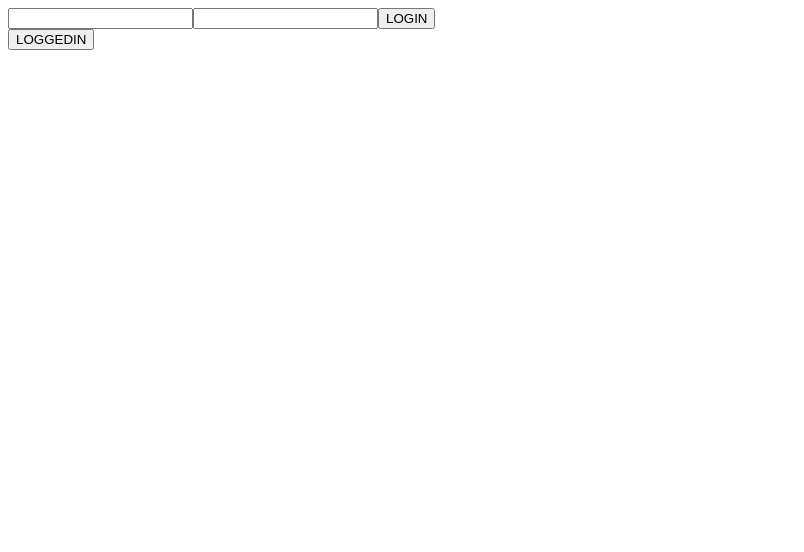
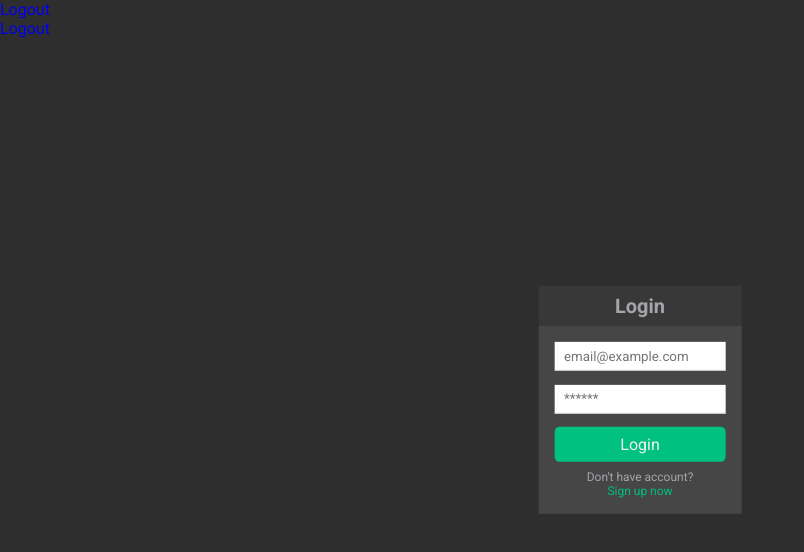
Before and after one commit to Sandie3/HiraethWEB, a React (Create React App) app: page / in a window 1280 px wide. Shown: the top 552 px of the page, without its empty margins (0-804 px from the left). Built offline with nearby package versions, Linux system fonts and the light colour scheme.

Commit message:
Dark mode color design + Login page design

```diff
--- a/package.json
+++ b/package.json
@@ -7,6 +7,7 @@
     "@testing-library/react": "^12.1.3",
     "@testing-library/user-event": "^13.5.0",
     "axios": "^0.26.0",
+    "bootstrap": "^5.1.3",
     "node-sass": "^7.0.1",
     "react": "^17.0.2",
     "react-dom": "^17.0.2",
--- a/src/App.jsx
+++ b/src/App.jsx
@@ -1,76 +1,23 @@
 import React, { useState, useEffect } from 'react';
-import { login, loggedin, logout } from './Components/Helpers/Login'
+import { BrowserRouter, Route, Routes } from 'react-router-dom'
+import Nav from './Components/Layout/Nav';
+import NoPage from './Components/Pages/NoPage';
+import LoginSignup from './Components/Pages/LoginSignup';
 
 import './Sass/Main.scss';
 
 function App () {
 
-	const [ loggedInMessage, setLoggedInMessage ] = useState()
-	const [ isLoggedIn, setIsLoggedIn ] = useState( false )
-
-
-	const handleLogin = ( e ) => {
-		e.preventDefault();
-		// console.log( e.target )
-
-		login( e.target )
-			.then( res => {
-				console.log( res )
-				IsLoggedIn( res )
-			} )
-	}
-
-	const handleLoggedin = ( e ) => {
-		e.preventDefault();
-		loggedin().then( res => {
-			console.log( res )
-			IsLoggedIn( res )
-		} )
-	}
-
-	const handleLogout = ( e ) => {
-		e.preventDefault();
-		logout()
-			.then( res => {
-				console.log( res )
-				IsLoggedIn( res )
-			} )
-	}
-
-	const IsLoggedIn = ( e ) => {
-		if ( e.login == false ) {
-			console.log( 'Not logged in' )
-			setLoggedInMessage( 'Not logged in' )
-			setIsLoggedIn( false )
-		} else {
-			console.log( 'Logged in' )
-			setLoggedInMessage( 'Logged in' )
-			setIsLoggedIn( true )
-		}
-	}
-
 	return (
-		<>
-			<form onSubmit={ handleLogin }>
-				<input type="text" name="email" />
-				<input type="password" name="password" />
-				<input type="submit" value="LOGIN" />
-			</form>
-			<form onSubmit={ handleLoggedin }>
-				<input type="submit" value="LOGGEDIN" />
-			</form>
-			{
-				isLoggedIn ?
-					<>
-						<form onSubmit={ handleLogout }>
-							<input type="submit" value="LOGOUT" />
-						</form>
-					</>
-					:
-					<></>
-			}
-			<h1>{ loggedInMessage }</h1>
-		</>
+		<BrowserRouter>
+		<Nav />
+			<Routes>
+				<Route path="/" element={ <Nav /> }>
+					<Route index element={ <LoginSignup /> }></Route>
+					<Route path='*' element={ <NoPage /> }></Route>
+				</Route>
+			</Routes>
+		</BrowserRouter>
 	);
 }
 
--- /dev/null
+++ b/src/Components/Layout/LoginBox.jsx
@@ -0,0 +1,65 @@
+import React, { useState, useEffect } from 'react';
+import { login } from '../../Components/Helpers/Login'
+
+export const LoginBox = () => {
+
+	const handleLogin = ( e ) => {
+		e.preventDefault();
+		login( e.target )
+			.then( res => {
+				console.log( res )
+				IsLoggedIn( res )
+			} )
+	}
+
+	// useEffect(() => {
+
+	// 	IsLoggedIn(false)
+
+	// }, [])
+
+
+	const IsLoggedIn = ( e ) => {
+		if ( e.login == false ) {
+			console.log( 'Not logged in' )
+			localStorage.setItem('loggedIn', false);
+		} else {
+			console.log( 'Logged in' )
+			localStorage.setItem('loggedIn', true);
+		}
+	}
+
+	return (
+		<section>
+			<div className="wrapper">
+				<div className="colWrap">
+					<div className='bgCol'></div>
+					<div className='col2'></div>
+					<div className='col3'></div>
+					<div className='col4'></div>
+					<div className='col5'></div>
+					<div className='col6'></div>
+					<div className='col7'></div>
+					<div className='col8'></div>
+					<div className='col9'></div>
+				</div>
+				<form className="loginForm" onSubmit={ handleLogin }>
+					<h1>Login</h1>
+					<div className="formWrapper">
+						<div className="txtBox">
+							<input type="text" id="email" name="email" placeholder='email@example.com' />
+						</div>
+						<div className="txtBox">
+							<input type="password" id="password" name="password" placeholder='******' />
+						</div>
+						<input type="submit" className="logBtn" value="Login" />
+						<div className="bottomText">
+							<span>Don't have account?</span>
+							<a href="#">Sign up now</a>
+						</div>
+					</div>
+				</form>
+			</div >
+		</section >
+	)
+}
--- a/src/Components/Layout/Nav.jsx
+++ b/src/Components/Layout/Nav.jsx
@@ -1,8 +1,48 @@
-import React from 'react'
+import React, { useState, useEffect } from 'react'
+import { Outlet, Link } from "react-router-dom";
+
+import { logout } from '../Helpers/Login'
 
 const Nav = () => {
+
+	const handleLogout = ( e ) => {
+		e.preventDefault();
+		logout()
+		.then( res => {
+			console.log( res )
+			IsLoggedIn( res )
+		} )
+	}
+
+	let loggedIn = localStorage.getItem('loggedIn');
+	useEffect(() => {
+
+		if (loggedIn == null || loggedIn == false) {
+			loggedIn = false;
+		}
+
+		IsLoggedIn(loggedIn)
+
+	}, [])
+
+
+	const IsLoggedIn = ( e ) => {
+		if ( e.login == false || e == false || e == null ) {
+			console.log( 'Not logged in' )
+			localStorage.setItem('loggedIn', false);
+		} else {
+			console.log( 'Logged in' )
+			localStorage.setItem('loggedIn', true);
+		}
+	}
+
 	return (
-		<div>Nav</div>
+		<>
+			<nav>
+				<a href="#" onClick={ handleLogout }>Logout</a>
+			</nav>
+			<Outlet />
+		</>
 	)
 }
 
--- /dev/null
+++ b/src/Components/Layout/SignupBox.jsx
@@ -0,0 +1,8 @@
+import React, { useState, useEffect } from 'react';
+import { login, loggedin, logout } from '../../Components/Helpers/Login'
+
+export const SignupBox = () => {
+	return (
+		<div>SignupBox</div>
+	)
+}
--- /dev/null
+++ b/src/Components/Pages/LoginSignup.jsx
@@ -0,0 +1,14 @@
+import React from 'react'
+import { LoginBox } from '../Layout/LoginBox'
+import { SignupBox } from '../Layout/SignupBox'
+
+const LoginSignup = () => {
+	return (
+		<>
+			<LoginBox />
+			{/* <SignupBox /> */}
+		</>
+	)
+}
+
+export default LoginSignup
--- /dev/null
+++ b/src/Components/Pages/NoPage.jsx
@@ -0,0 +1,9 @@
+import React from 'react'
+
+const NoPage = () => {
+	return (
+		<div>404!</div>
+	)
+}
+
+export default NoPage
--- a/src/Sass/Main.scss
+++ b/src/Sass/Main.scss
@@ -0,0 +1,167 @@
+@import url("https://fonts.googleapis.com/css2?family=Roboto:ital,wght@0,100;0,300;0,400;0,500;0,700;0,900;1,100;1,300;1,400;1,500;1,700;1,900&display=swap");
+
+::-webkit-scrollbar {
+	background-color: #151d1c;
+}
+
+::-webkit-scrollbar-thumb {
+	background-color: #4a4a4a;
+}
+
+::-webkit-scrollbar-track {
+	background-color: #606060;
+}
+
+::-webkit-scrollbar-button{
+	background-color: #3a3a3a;
+}
+
+::-webkit-scrollbar-track-piece{
+	background-color: #888888;
+}
+
+$primary: #222626;
+$bgCol: #2e2e2e;
+$col2: #383838;
+$col3: #464646;
+$col4: #6e6d6e;
+$col5: #a4a4ab;
+$col6: #cdd1cc;
+$col7: #f1f1f1;
+$col8: #00c17f;
+$col9: #ee3835;
+
+.colWrap {
+	position: absolute;
+	top: 0;
+	left: 0;
+	padding: 10px;
+	background-color: #fff;
+	display: flex;
+	display: none;
+	.bgCol {
+		background-color: $bgCol;
+		width: 20px;
+		height: 20px;
+	}
+	.col2 {
+		background-color: $col2;
+		width: 20px;
+		height: 20px;
+	}
+	.col3 {
+		background-color: $col3;
+		width: 20px;
+		height: 20px;
+	}
+	.col4 {
+		background-color: $col4;
+		width: 20px;
+		height: 20px;
+	}
+	.col5 {
+		background-color: $col5;
+		width: 20px;
+		height: 20px;
+	}
+	.col6 {
+		background-color: $col6;
+		width: 20px;
+		height: 20px;
+	}
+	.col7 {
+		background-color: $col7;
+		width: 20px;
+		height: 20px;
+	}
+	.col8 {
+		background-color: $col8;
+		width: 20px;
+		height: 20px;
+	}
+	.col9 {
+		background-color: $col9;
+		width: 20px;
+		height: 20px;
+	}
+}
+
+html {
+	background-color: $bgCol;
+}
+
+* {
+	margin: 0;
+	padding: 0;
+	box-sizing: border-box;
+	font-family: "Roboto", Verdana, Geneva, Tahoma, sans-serif;
+	text-decoration: none;
+}
+
+section {
+	padding: 2rem 4rem;
+	width: 100%;
+	height: 100vh;
+}
+
+.wrapper {
+	width: 100%;
+	height: 100%;
+	display: flex;
+}
+
+.loginForm {
+	position: absolute;
+	top: 50%;
+	left: 50%;
+	transform: translate(-50%, -50%);
+	h1 {
+		font-size: 20px;
+		background-color: $col2;
+		padding: 0.5rem;
+		text-align: center;
+		color: $col5;
+	}
+	.formWrapper {
+		background: $col3;
+		padding: 1rem;
+		.txtBox {
+			input {
+				margin-bottom: 1em;
+				padding: 0.5em 0.7em;
+				border: none;
+				border-bottom: 1px solid rgb(197, 197, 197);
+				&:focus-visible {
+					outline: 2px solid $col8;
+				}
+				&:focus {
+					&::placeholder {
+						color: rgb(230, 230, 230);
+					}
+				}
+			}
+		}
+		input[type="submit"] {
+			border: none;
+			background-color: $col8;
+			display: block;
+			margin-bottom: 0.5em;
+			padding: 0.5em 1em;
+			font-size: 1rem;
+			border-radius: 5px;
+			width: 100%;
+			color: $col7;
+		}
+		.bottomText {
+			font-size: 12px;
+			text-align: center;
+			span {
+				display: block;
+				color: $col5;
+			}
+			a {
+				color: $col8;
+			}
+		}
+	}
+}
```
Also changed, not shown: 1 other file (tests, documents, lock files or other folders).
